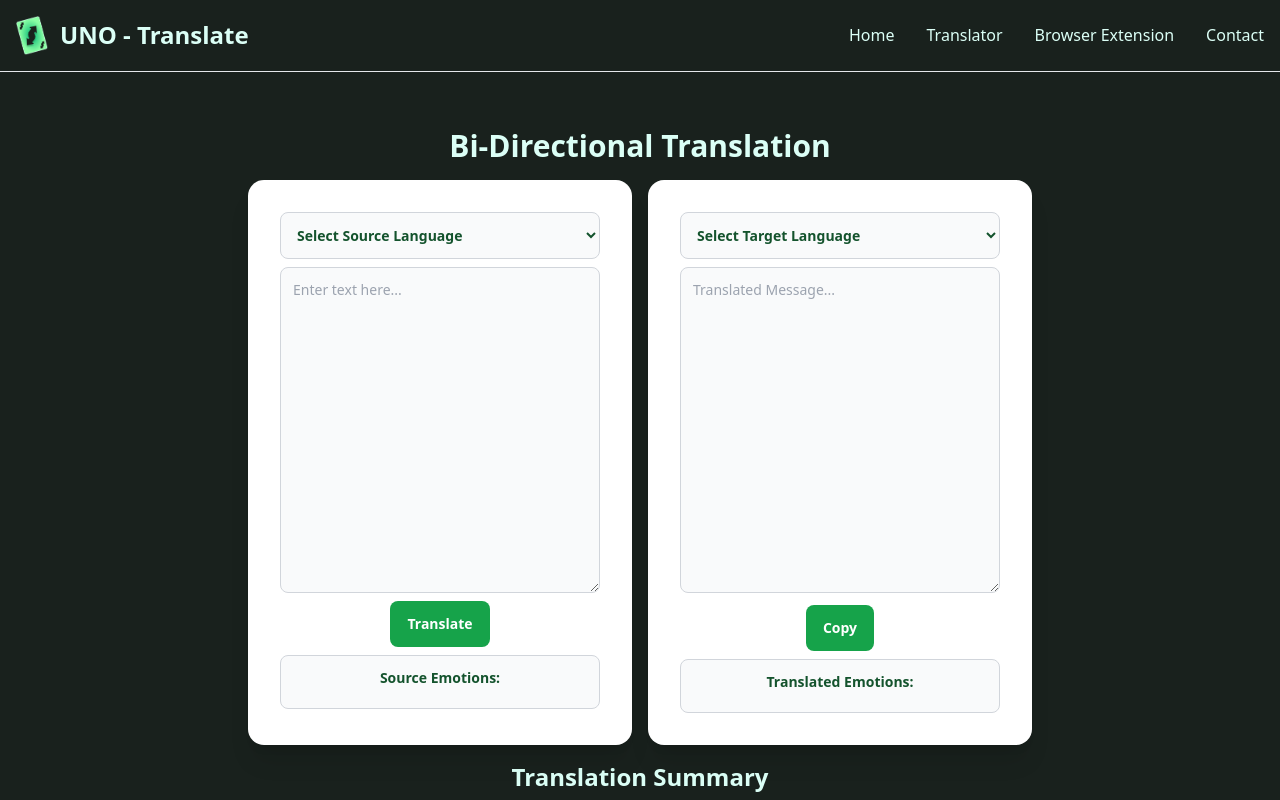
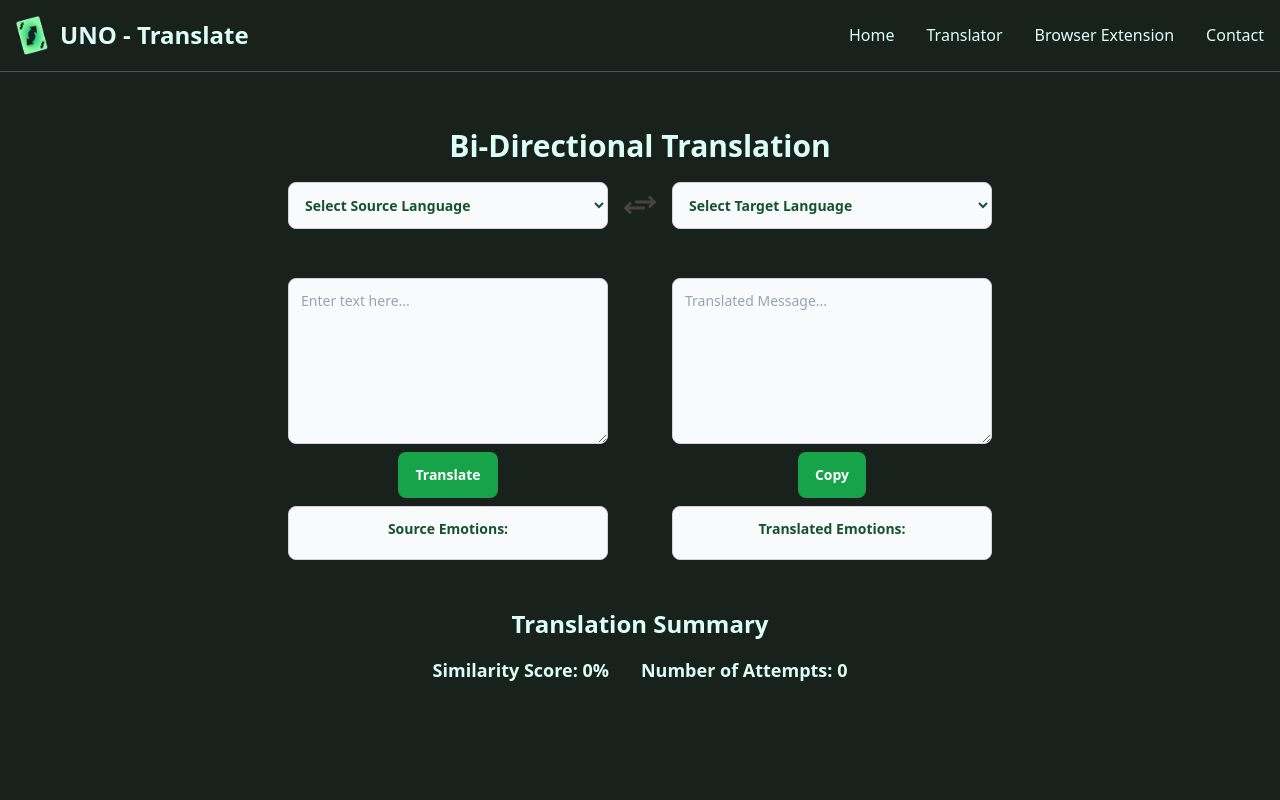
Before and after one commit to Aman-Clement/Major-Project, a Next.js app: page /translate in a window 1280 px wide. Shown: the top 800 px of the page. Built offline with nearby package versions, Linux system fonts and the light colour scheme.

Commit message:
ui changes

```diff
--- a/app/page.js
+++ b/app/page.js
@@ -21,7 +21,7 @@ export const metadata = {
 
 export default function Home() {
   return (
-    <div className="flex flex-col min-h-screen mx-auto px-4 pt-8 pb-16">
+    <div className="flex flex-col min-h-screen mx-auto pt-10">
       <div className="flex-grow">
         <Head>
           <title>{metadata.title}</title>
--- a/app/translate/page.jsx
+++ b/app/translate/page.jsx
@@ -6,7 +6,7 @@ import "../globals.css";
 
 const page = () => {
   return (
-      <div className="flex flex-col min-h-screen mx-auto px-4 pt-8 pb-16">
+      <div className="flex flex-col min-h-screen mx-auto pt-8">
         <div className="flex-grow">
           <Navbar />
           <div className="flex min-h-screen flex-col items-center justify-between p-24">
--- a/components/Navbar.jsx
+++ b/components/Navbar.jsx
@@ -4,7 +4,7 @@ import Logo from "@/assets/navbar/UNO.png";
 
 const Navbar = () => {
   return (
-    <nav className="bg-customBrown  fixed w-full z-20 top-0 start-0 border-b border-gray-200 dark:border-gray-600">
+    <nav className="bg-customBrown  fixed w-full z-20 top-0 start-0 border-b border-gray-600 dark:border-gray-600">
       <div className="max-w-screen-xl flex flex-wrap items-center justify-between mx-auto p-4">
         <a href="/" className="flex items-center space-x-3 rtl:space-x-reverse">
           <Image src={Logo} width={32} height={32} alt="Uno Translate Logo" />
--- a/components/Translate.jsx
+++ b/components/Translate.jsx
@@ -1,6 +1,8 @@
 "use client";
 import React from "react";
 import { useState } from "react";
+import Arrows from "@/assets/comps/arrows.svg";
+import Image from "next/image";
 
 const Translate = () => {
   const [selectedSourceLanguage, setSelectedSourceLanguage] = useState("");
@@ -114,10 +116,9 @@ const Translate = () => {
       <div className="text-center text-3xl font-bold text-customGreen">
         Bi-Directional Translation
       </div>
-      <div className="grid grid-cols-2 gap-4 mt-4">
-        <div className="card w-96 bg-base-100 shadow-xl">
-          <div className="card-body items-center text-center">
-            <select
+      <div className="flex flex-row items-center mt-4">
+        <div className="w-80 ml-8">
+      <select
               id="source_language"
               onChange={(e) => handleLanguageChange(e, "source")}
               className="block p-3 w-full text-sm text-green-900 font-semibold bg-gray-50 rounded-lg border border-gray-300"
@@ -157,36 +158,13 @@ const Translate = () => {
               <option value="thai">Thai</option>
               <option value="polish">Polish</option>
               <option value="ukrainian">Ukrainian</option>
-            </select>
-
-            <textarea
-              id="message"
-              rows="15"
-              value={sourceText}
-              onChange={(e) => setSourceText(e.target.value)}
-              className="block p-3 w-full text-sm text-gray-900 bg-gray-50 rounded-lg border border-gray-300"
-              placeholder="Enter text here..."
-              sx={"height: auto; resize: vertical;"}
-            ></textarea>
-            <button
-              onClick={() => {
-                console.log("Translate button clicked!");
-                AtoB();
-              }}
-              className="py-3 px-4 inline-flex justify-center items-center gap-x-2 text-sm font-semibold rounded-lg border border-transparent bg-green-600 text-white hover:bg-blue-700 disabled:opacity-50 disabled:pointer-events-none dark:focus:outline-none dark:focus:ring-1 dark:focus:ring-gray-600"
-            >
-              Translate
-            </button>
-            <div className="block p-3 w-full text-sm text-green-900 font-semibold bg-gray-50 rounded-lg border border-gray-300">
-              <div className="font-bold mb-2">Source Emotions:</div>
-              {renderEmotion(sourceEmotion)}
-            </div>
-          </div>
-        </div>
-
-        <div className="card w-96 bg-base-100 shadow-xl">
-          <div className="card-body items-center text-center">
-            <select
+      </select>
+      </div>
+      <div className="m-4">
+      <Image src={Arrows} width={32} height={32} alt="Translate image" />
+      </div>
+      <div className="w-80 mr-8">
+      <select
               id="target_language"
               onChange={(e) => handleLanguageChange(e, "target")}
               className="block p-3 w-full text-sm text-green-900 font-semibold bg-gray-50 rounded-lg border border-gray-300"
@@ -227,10 +205,40 @@ const Translate = () => {
               <option value="polish">Polish</option>
               <option value="ukrainian">Ukrainian</option>
             </select>
-
+      </div>
+      </div>
+      <div className="flex flex-row items-center mt-4">
+        <div className="card rounded-none w-96 ">
+          <div className="card-body items-center text-center">
+            <textarea
+              id="message"
+              rows="7"
+              value={sourceText}
+              onChange={(e) => setSourceText(e.target.value)}
+              className="block p-3 w-full text-sm text-gray-900 bg-gray-50 rounded-lg border border-gray-300"
+              placeholder="Enter text here..."
+              sx={"height: auto; resize: vertical;"}
+            ></textarea>
+            <button
+              onClick={() => {
+                console.log("Translate button clicked!");
+                AtoB();
+              }}
+              className="py-3 px-4 inline-flex justify-center items-center gap-x-2 text-sm font-semibold rounded-lg border border-transparent bg-green-600 text-white hover:bg-blue-700 disabled:opacity-50 disabled:pointer-events-none dark:focus:outline-none dark:focus:ring-1 dark:focus:ring-gray-600"
+            >
+              Translate
+            </button>
+            <div className="block p-3 w-full text-sm text-green-900 font-semibold bg-gray-50 rounded-lg border border-gray-300">
+              <div className="font-bold mb-2">Source Emotions:</div>
+              {renderEmotion(sourceEmotion)}
+            </div>
+          </div>
+        </div>
+        <div className="card rounded-none w-96">
+          <div className="card-body items-center text-center">
             <textarea
               id="translatedmessage"
-              rows="15"
+              rows="7"
               value={translatedText}
               onChange={(e) => setTranslatedText(e.target.value)}
               className="block p-3 w-full text-sm text-gray-900 bg-gray-50 rounded-lg border border-gray-300"
@@ -239,7 +247,7 @@ const Translate = () => {
             ></textarea>
             <button
               onClick={copyTranslatedText}
-              className="py-3 mt-1 px-4 inline-flex justify-center items-center gap-x-2 text-sm font-semibold rounded-lg border border-transparent bg-green-600 text-white hover:bg-blue-700 disabled:opacity-50 disabled:pointer-events-none dark:focus:outline-none dark:focus:ring-1 dark:focus:ring-gray-600"
+              className="py-3 px-4 inline-flex justify-center items-center gap-x-2 text-sm font-semibold rounded-lg border border-transparent bg-green-600 text-white hover:bg-blue-700 disabled:opacity-50 disabled:pointer-events-none dark:focus:outline-none dark:focus:ring-1 dark:focus:ring-gray-600"
             >
               Copy
             </button>
```
Also changed, not shown: assets/comps/arrows.svg (added), 1 other file (tests, documents, lock files or other folders).
